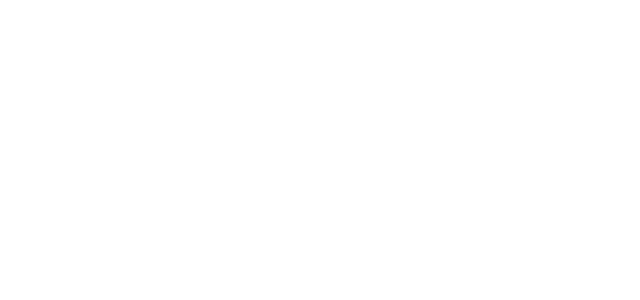
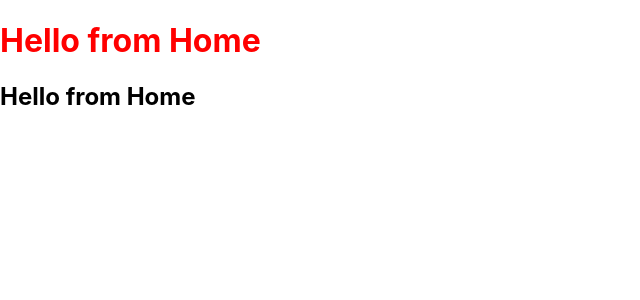
Before and after one commit to garimagupta1402/React-Training, a React (Create React App) app: page / in a window 1280 px wide. Shown: the top 300 px of the page, without its empty margins (0-640 px from the left). Built offline with nearby package versions, Linux system fonts and the light colour scheme.

Commit message:
added css file to home module for styling

```diff
--- a/src/App.js
+++ b/src/App.js
@@ -1,12 +1,14 @@
-import logo from './logo.svg';
-import './App.css';
+import React from 'react';
+import Home from './modules/home';
 
-function App() {
-  return (
-    <div className="App">
 
-    </div>
-  );
+class App extends React.Component{
+  render(){
+    return(
+      <div className={"homeContainer"}>
+        <Home/>
+      </div>
+    );
+  }
 }
-
 export default App;
--- /dev/null
+++ b/src/modules/home/index.css
@@ -0,0 +1,8 @@
+.homeContainer{
+    width: 100vw;
+    height: 100vh;
+
+}
+.h1tag{
+    color: red;
+}
--- /dev/null
+++ b/src/modules/home/index.js
@@ -0,0 +1,14 @@
+import React, {Component} from 'react';
+import './index.css'
+class Home extends Component{
+    render(){
+        return(
+            <div>
+                <h1 className={"h1tag"}>{"Hello from Home"}</h1>
+                <h2 id={"h2tag"}>{"Hello from Home"}</h2>
+            </div>
+        );
+    }
+}
+export default Home;
+//export Home; for exporting more than one thing
```
Also changed, not shown: 1 other file (tests, documents, lock files or other folders).
